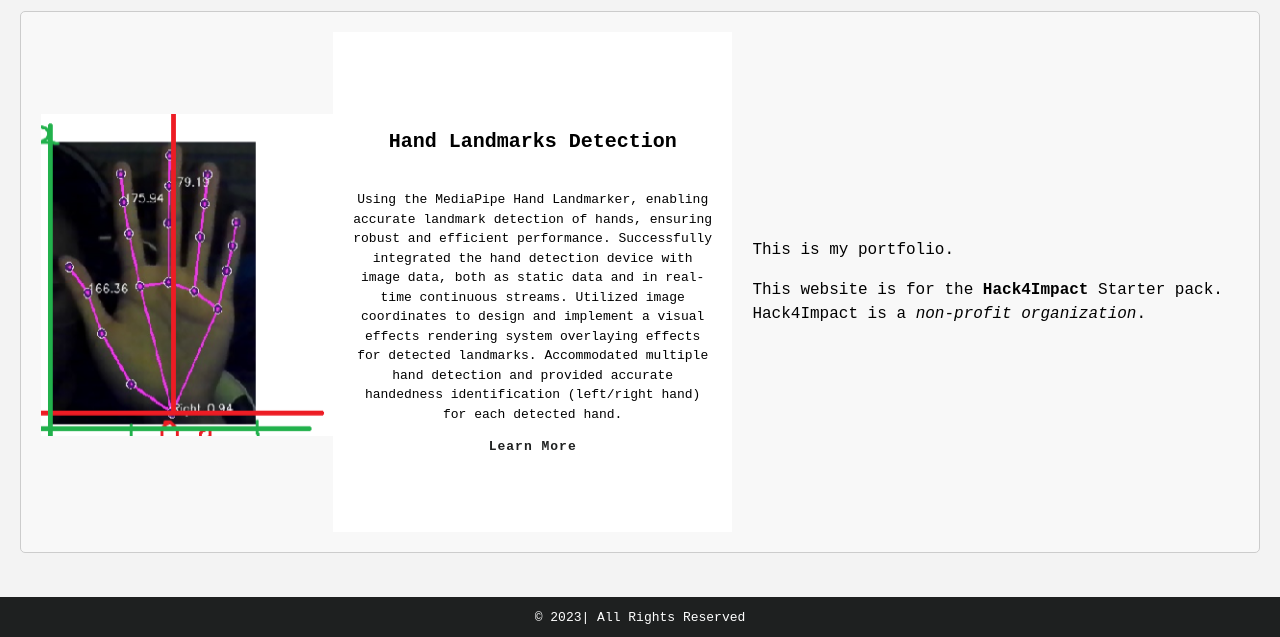
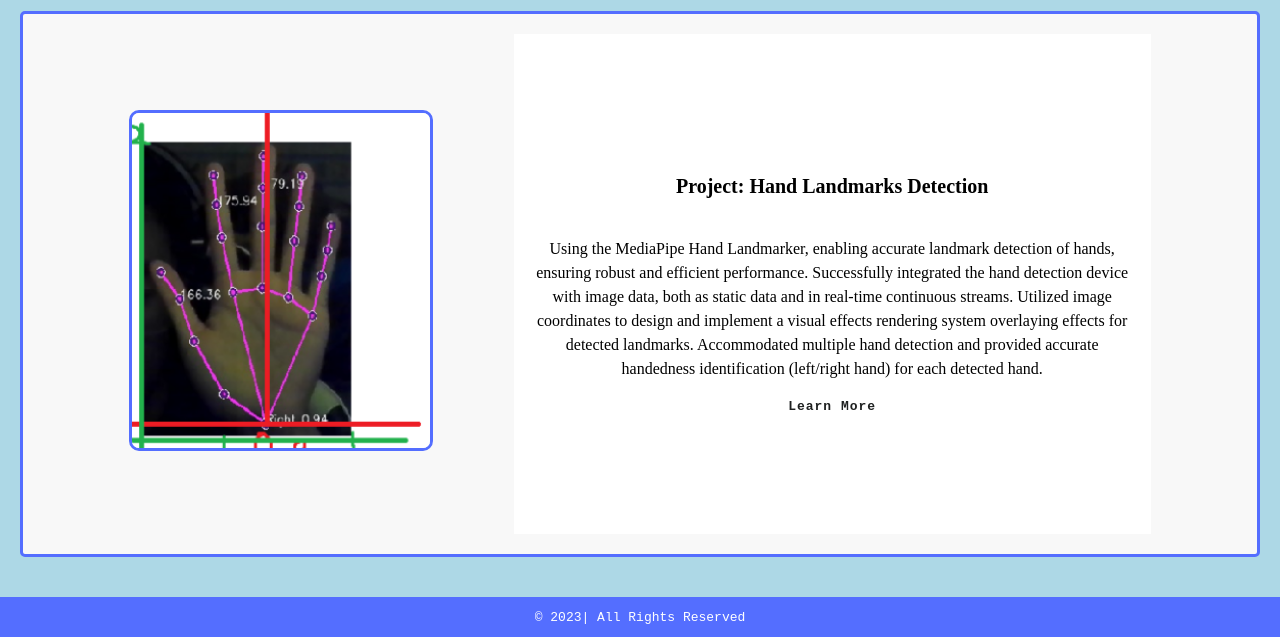
Before and after one commit to clngo/clngo.github.io, a plain HTML site: page portfolio.html in a window 1280 px wide. Shown: the part 163-800 px from the top of the page. Drawn offline with Linux system fonts and the light colour scheme.

Commit message:
feat: add css

```diff
--- a/portfolio.html
+++ b/portfolio.html
@@ -21,17 +21,19 @@
         <main>
             <h1 class="page-title">Portfolio</h1>
             <div class="about">
-                <div class="about-image"></div>
+
                 <div class="project">
-                     <a href="index.html">
-                        <img src="handlandmarks.png" width="100%" height="100%">
-                    </a>
+                    <div class="about-image">
+                        <a href="resume.html">
+                            <img src="handlandmarks.png" width="100%" height="100%">
+                        </a>
+                    </div>
 
                 </div>
 
                 <div class="project-details">
                     <p class="project-name">
-                        <strong>Hand Landmarks Detection</strong>
+                        <strong>Project: Hand Landmarks Detection</strong>
                     </p>
                     <p class="project-description">
                         Using the MediaPipe Hand Landmarker, enabling accurate landmark detection of hands, ensuring robust and efficient performance.
@@ -43,7 +45,7 @@
                     <a href="resume.html">Learn More</a>
                 </div>
 
-
+                <!--
                 <div class="about-text">
                     <p>
                         This is my portfolio.
@@ -53,6 +55,7 @@
                         This website is for the <strong>Hack4Impact</strong> Starter pack. Hack4Impact is a <em>non-profit organization</em>.
                     </p>
                 </div>
+                -->
 
             </div>
 
--- a/styles.css
+++ b/styles.css
@@ -11,7 +11,7 @@ html {
 }
 
 body {
-  background: var(--cg-grey);
+  background: lightblue;
   position: relative;
   min-height: 100vh;
   padding: 0;
@@ -34,7 +34,7 @@ body {
   align-items: center;
   text-align: center;
 
-  background-color: var(--cg-black);
+  background-color: rgb(84, 110, 255);
   color: var(--cg-white);
   padding: 0px 0px;
 
@@ -128,13 +128,12 @@ main {
 .project-details {
   display: flex;
   background-color: var(--cg-white);
-  width: 30%;
+  width: 50%;
   height: 500px;
   flex-shrink: 1;
   padding: 0 20px;
   margin: 0px;
   line-height: 1.5;
-  overflow: scroll;
 
   flex-direction: column;
   text-align: center;
@@ -170,17 +169,18 @@ main {
 .about {
   display: flex;
   align-items: center;
-  justify-content: space-between;
+  justify-content: space-evenly;
   padding: 20px;
   background-color: #f8f8f8;
-  border: 1px solid #ccc;
+  border: 3px solid rgb(84, 110, 255);
   border-radius: 5px;
   /* box-shadow: 0 0 10px rgba(0, 0, 0, 0.1); */
 }
 
 .about-image img {
-  max-width: 300px;
-  border-radius: 3px;
+  max-width: 500px;
+  border-radius: 10px;
+  border: 3px solid rgb(84, 110, 255);
   /* box-shadow: 0 0 10px rgba(0, 0, 0, 0.2); */
 }
 
@@ -255,10 +255,14 @@ form {
   display: flex;
   justify-content: center;
   align-items: center;
-  background-color: var(--cg-black);
+  background-color: rgb(84, 110, 255);
   color: var(--cg-white);
   position: absolute;
   bottom: 0;
   width: 100%;
   height: 2.5rem;
 }
+p {
+  font-family: 'Times New Roman', Times, serif;
+  font-size: 16px;
+}
```
Also changed, not shown: index.html (+1 -1 lines), resume.html (+9 -2 lines), colin.png (added).
